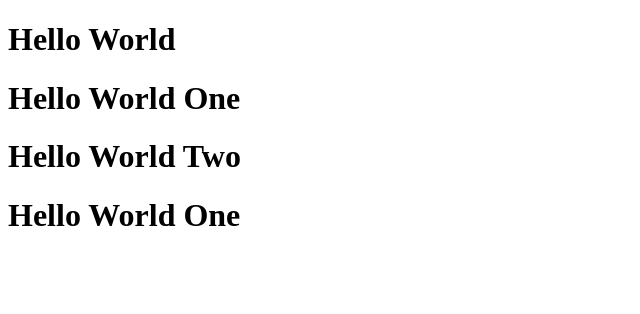
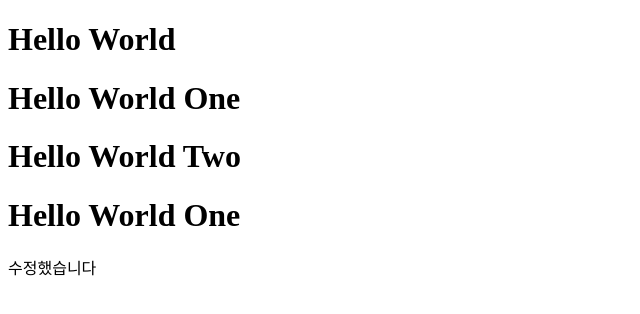
Before and after one commit to ksh002/gittest, a plain HTML site: page index.html in a window 1280 px wide. Shown: the whole page, without its empty margins (0-640 px from the left). Drawn offline with Linux system fonts and the light colour scheme.

Commit message:
second commit

```diff
--- a/index.html
+++ b/index.html
@@ -11,5 +11,6 @@
 		<h1>Hello World One</h1>
 		<h1>Hello World Two</h1>
 		<h1>Hello World One</h1>
+		수정했습니다
 	</body>
 </html>
```
